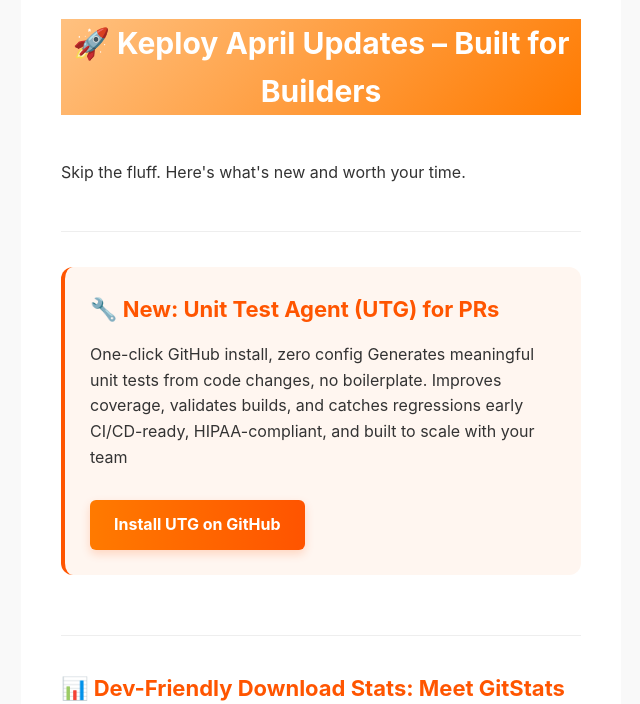
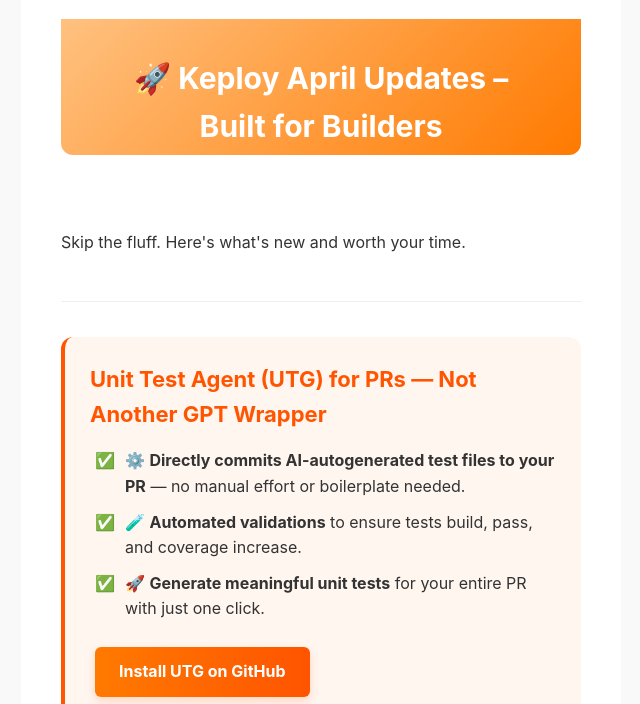
Before and after one commit to amaan-bhati/newsletter-template, a plain HTML site: page index.html in a window 1280 px wide. Shown: the part 96-800 px from the top of the page, without its empty margins (319-959 px from the left). Drawn offline with Linux system fonts and the light colour scheme.

Commit message:
chore: fix the ui and added changes

```diff
--- a/index.html
+++ b/index.html
@@ -27,11 +27,13 @@
             color: linear-gradient(135deg, #FFC180 0%, #FF7A00 100%);
             border-radius: 0 0 12px 12px;
         }
-        .heading{
-            /* padding: 35px 40px; */
-            color: white;
-            background: linear-gradient(135deg, #FFC180 0%, #FF7A00 100%);
-        }
+        .heading {
+    background: linear-gradient(135deg, #FFC180 0%, #FF7A00 100%);
+    color: white;
+    padding: 35px 40px;
+    border-radius: 0 0 12px 12px;
+}
+
 
         .logo {
             max-width: 180px;
@@ -305,7 +307,7 @@
             <h1 class="header-h1">🚀 Keploy April Updates – Built for Builders</h1>
         </div>
             <!-- <div class="issue-info">April 2025 Edition</div> -->
-        </div>
+    </div>
 
         <!-- Main Content -->
         <div class="content">
@@ -317,11 +319,11 @@
             <!-- UTG Section -->
             <div class="section">
                 <div class="feature-box">
-                    <h2>🔧 New: Unit Test Agent (UTG) for PRs</h2>
-                    <p>One-click GitHub install, zero config
- Generates meaningful unit tests from code changes, no boilerplate.
-Improves coverage, validates builds, and catches regressions early
- CI/CD-ready, HIPAA-compliant, and built to scale with your team</p>
+                    <h2>Unit Test Agent (UTG) for PRs — Not Another GPT Wrapper</h2>
+<ul class="checklist">
+  <li>⚙️ <strong>Directly commits AI-autogenerated test files to your PR</strong> — no manual effort or boilerplate needed.</li>
+  <li>🧪 <strong>Automated validations</strong> to ensure tests build, pass, and coverage increase.</li>
+  <li>🚀 <strong>Generate meaningful unit tests</strong> for your entire PR with just one click.</li>
 <!--
                     <ul class="checklist">
                         <li>GitHub-native, installs in 1 click</li>
```
